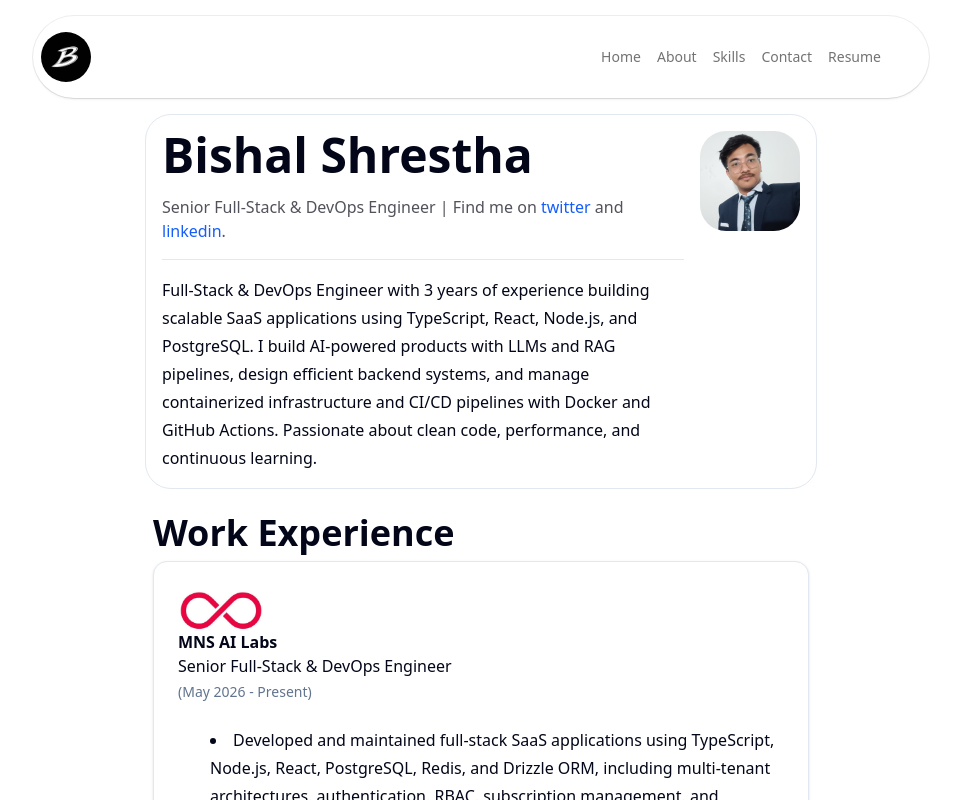
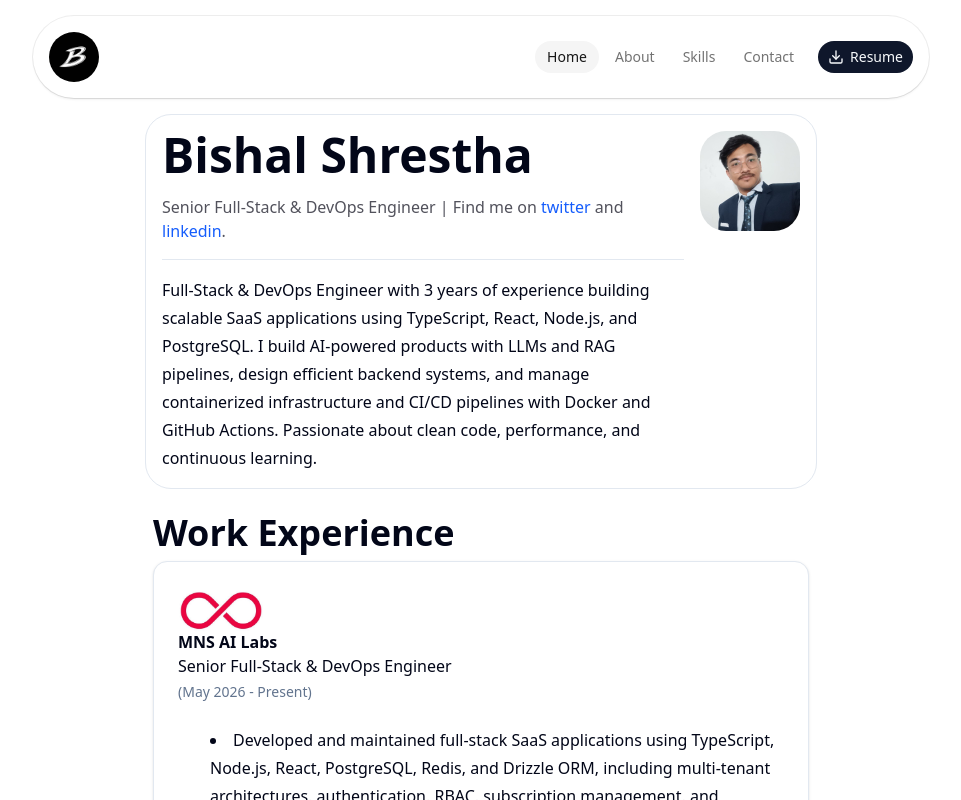
Before and after one commit to bishalshrestha013/portfolio-site, a Next.js app: page / in a window 1280 px wide. Shown: the top 800 px of the page, without its empty margins (159-1120 px from the left). Built offline with nearby package versions, Linux system fonts and the light colour scheme.

Commit message:
feat: update the navbar

```diff
--- a/components/navbar.tsx
+++ b/components/navbar.tsx
@@ -3,25 +3,76 @@
 import Link from "next/link";
 import Logo from "../app/logo.png";
 import Image from "next/image";
-import { Menu } from "lucide-react";
-import { useState } from "react";
-import { NAV_LINKS, RESUME_PATH } from "@/constants";
+import { Download, Menu, X } from "lucide-react";
+import { useEffect, useState } from "react";
+import { usePathname } from "next/navigation";
+import { NAV_LINKS, NAVBAR_SCROLL_THRESHOLD, RESUME_PATH } from "@/constants";
+import { Button } from "@/components/ui/button";
+import { cn } from "@/lib/utils";
 
 const Navbar = () => {
   const [open, setOpen] = useState(false);
+  const [isScrolled, setIsScrolled] = useState(false);
+  const pathname = usePathname();
+
+  useEffect(() => {
+    const handleScroll = () => {
+      setIsScrolled(window.scrollY > NAVBAR_SCROLL_THRESHOLD);
+    };
+    window.addEventListener("scroll", handleScroll, { passive: true });
+
+    return () => window.removeEventListener("scroll", handleScroll);
+  }, []);
+
+  const closeMenu = () => setOpen(false);
 
   const renderNavLinks = () => {
-    return NAV_LINKS.map((link, index) => (
-      <Link className="hover:text-neutral-900" key={index} href={link.href}>
-        {link.name}
-      </Link>
-    ));
+    return NAV_LINKS.map((link) => {
+      const isActive = pathname === link.href;
+
+      return (
+        <Link
+          key={link.name}
+          href={link.href}
+          onClick={closeMenu}
+          aria-current={isActive ? "page" : undefined}
+          className={cn(
+            "rounded-full px-3 py-1.5 transition-colors hover:text-neutral-900",
+            isActive && "bg-neutral-100 text-neutral-900",
+          )}
+        >
+          {link.name}
+        </Link>
+      );
+    });
+  };
+
+  const renderResumeButton = () => {
+    return (
+      <Button asChild size="sm" className="rounded-full">
+        <Link
+          href={RESUME_PATH}
+          target="_blank"
+          rel="noopener noreferrer"
+          onClick={closeMenu}
+        >
+          <Download /> Resume
+        </Link>
+      </Button>
+    );
   };
 
   return (
-    <div className="sticky top-0">
-      <div className="flex relative md:rounded-full bg-white justify-between items-center gap-4 md:mt-4 max-w-4xl mx-auto px-2 py-4 md:shadow-aceternity ">
-        <Link href={"/"}>
+    <div className="sticky top-0 z-50">
+      <div
+        className={cn(
+          "relative flex justify-between items-center gap-4 mx-auto px-4 transition-all duration-300 md:rounded-full",
+          isScrolled
+            ? "py-2 bg-white/75 backdrop-blur-md shadow-aceternity md:mt-2 md:max-w-3xl"
+            : "py-4 bg-white md:mt-4 md:max-w-4xl md:shadow-aceternity",
+        )}
+      >
+        <Link href={"/"} onClick={closeMenu}>
           <Image
             src={Logo}
             alt="logo"
@@ -30,34 +81,23 @@ const Navbar = () => {
             className="rounded-full"
           />
         </Link>
-        <div className="hidden md:flex items-center gap-4 text-sm text-neutral-500 mr-10">
+        <nav className="hidden md:flex items-center gap-1 text-sm text-neutral-500">
           {renderNavLinks()}
-          <Link
-            className="hover:text-neutral-900"
-            href={RESUME_PATH}
-            target="_blank"
-            rel="noopener noreferrer"
-          >
-            Resume
-          </Link>
-        </div>
-        <button onClick={() => setOpen(!open)} className="md:hidden">
-          <Menu />
+          <div className="ml-2">{renderResumeButton()}</div>
+        </nav>
+        <button
+          onClick={() => setOpen(!open)}
+          className="md:hidden"
+          aria-label={open ? "Close menu" : "Open menu"}
+          aria-expanded={open}
+        >
+          {open ? <X /> : <Menu />}
         </button>
         {open && (
-          <div className="absolute inset-x-0 bg-white rounded-md shadow-aceternity top-25 max-w-[95%] mx-auto">
-            <div className="flex md:hidden flex-col items-start gap-4 text-sm text-neutral-500 p-4">
-              {renderNavLinks()}
-              <Link
-                className="hover:text-neutral-900"
-                href={RESUME_PATH}
-                target="_blank"
-                rel="noopener noreferrer"
-              >
-                Resume
-              </Link>
-            </div>
-          </div>
+          <nav className="md:hidden absolute inset-x-2 top-full mt-2 flex flex-col gap-1 p-3 text-sm text-neutral-500 bg-white rounded-2xl shadow-aceternity animate-in fade-in slide-in-from-top-2 duration-200">
+            {renderNavLinks()}
+            <div className="mt-2">{renderResumeButton()}</div>
+          </nav>
         )}
       </div>
     </div>
--- a/constants/index.ts
+++ b/constants/index.ts
@@ -28,6 +28,8 @@ export const NAV_LINKS = [
   // { name: "Projects", href: "/" },
   { name: "Contact", href: "/contact" },
 ];
+
+export const NAVBAR_SCROLL_THRESHOLD = 20;
 
 export const CONTACT_LINKS: {
   name: string;
```
